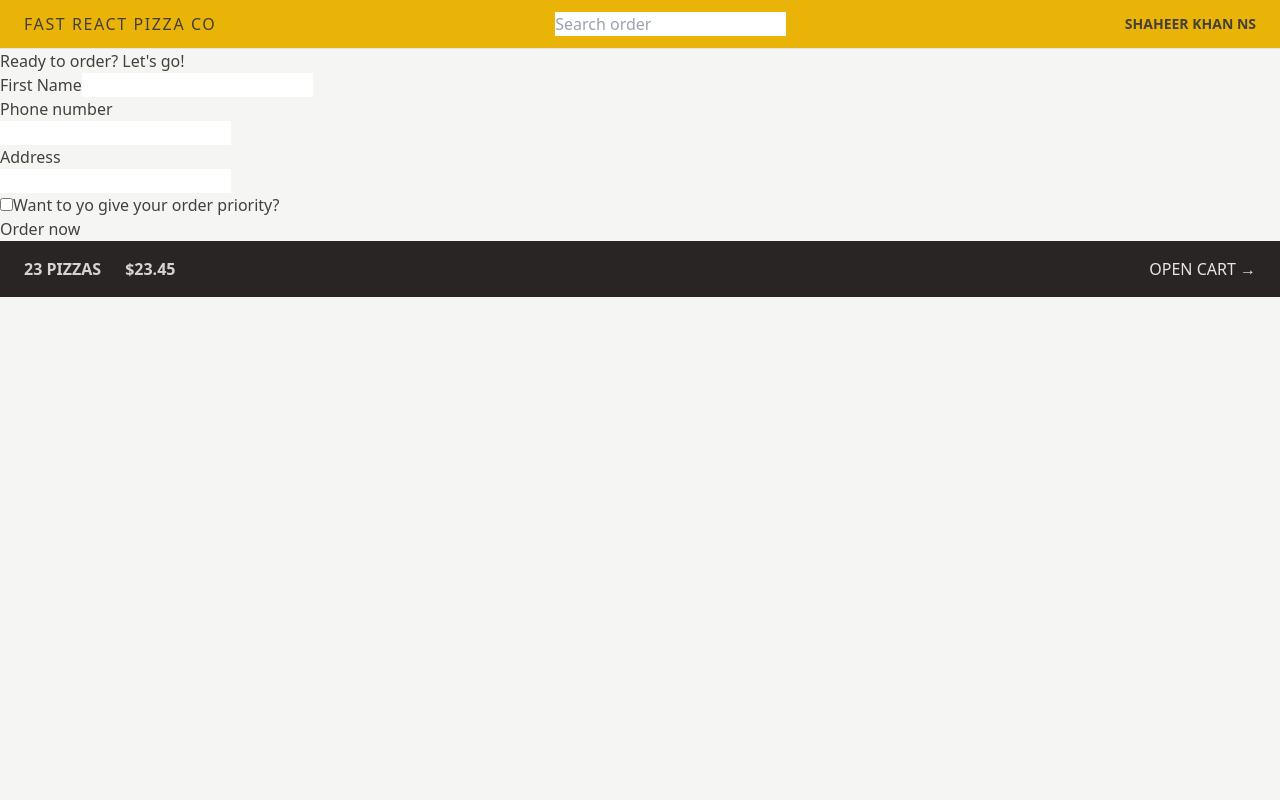
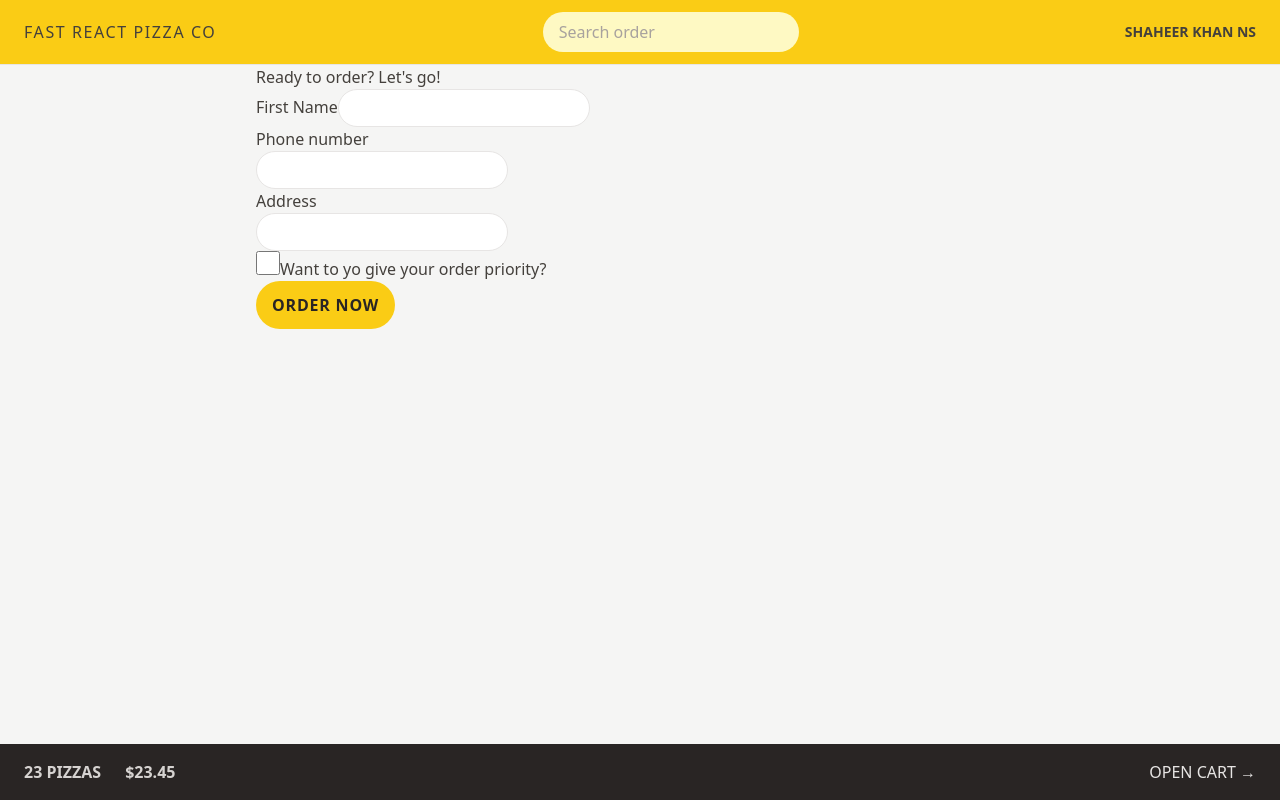
Before and after one commit to ShaheerKhanNS/fast-react-pizza, a React (Vite) app: page /order/new in a window 1280 px wide. Built offline with nearby package versions, Linux system fonts and the light colour scheme.

Commit message:
Added more styling

```diff
--- a/prettier.config.cjs
+++ /dev/null
@@ -1,4 +0,0 @@
-// prettier.config.js
-module.exports = {
-  plugins: [require("prettier-plugin-tailwindcss")],
-};
--- a/src/features/cart/Cart.jsx
+++ b/src/features/cart/Cart.jsx
@@ -29,7 +29,12 @@
 
   return (
     <div>
-      <Link to="/menu">&larr; Back to menu</Link>
+      <Link
+        to="/menu"
+        className="text-sm text-blue-500 hover:text-blue-600 hover:underline"
+      >
+        &larr; Back to menu
+      </Link>
 
       <h2>Your cart, %NAME%</h2>
 
--- a/src/features/order/CreateOrder.jsx
+++ b/src/features/order/CreateOrder.jsx
@@ -1,31 +1,32 @@
-import { useState } from "react";
-import { Form, redirect, useActionData, useNavigation } from "react-router-dom";
-import { createOrder } from "../../services/apiRestaurant";
+import { useState } from 'react';
+import { Form, redirect, useActionData, useNavigation } from 'react-router-dom';
+import { createOrder } from '../../services/apiRestaurant';
+import Button from '../../ui/Button';
 
 // https://uibakery.io/regex-library/phone-number
 const isValidPhone = (str) =>
   /^\+?\d{1,4}?[-.\s]?\(?\d{1,3}?\)?[-.\s]?\d{1,4}[-.\s]?\d{1,4}[-.\s]?\d{1,9}$/.test(
-    str
+    str,
   );
 
 const fakeCart = [
   {
     pizzaId: 12,
-    name: "Mediterranean",
+    name: 'Mediterranean',
     quantity: 2,
     unitPrice: 16,
     totalPrice: 32,
   },
   {
     pizzaId: 6,
-    name: "Vegetale",
+    name: 'Vegetale',
     quantity: 1,
     unitPrice: 13,
     totalPrice: 13,
   },
   {
     pizzaId: 11,
-    name: "Spinach and Mushroom",
+    name: 'Spinach and Mushroom',
     quantity: 1,
     unitPrice: 15,
     totalPrice: 15,
@@ -34,7 +35,7 @@
 
 function CreateOrder() {
   const navigation = useNavigation();
-  const isSubmitting = navigation.state === "submitting";
+  const isSubmitting = navigation.state === 'submitting';
 
   const formErrors = useActionData();
 
@@ -48,13 +49,13 @@
       <Form method="POST">
         <div>
           <label>First Name</label>
-          <input type="text" name="customer" required />
+          <input className="input" type="text" name="customer" required />
         </div>
 
         <div>
           <label>Phone number</label>
           <div>
-            <input type="tel" name="phone" required />
+            <input className="input" type="tel" name="phone" required />
           </div>
           {formErrors?.phone && <p>{formErrors.phone}</p>}
         </div>
@@ -62,12 +63,13 @@
         <div>
           <label>Address</label>
           <div>
-            <input type="text" name="address" required />
+            <input className="input" type="text" name="address" required />
           </div>
         </div>
 
         <div>
           <input
+            className="h-6 w-6 accent-yellow-400 focus:outline-none focus:ring"
             type="checkbox"
             name="priority"
             id="priority"
@@ -79,9 +81,9 @@
 
         <div>
           <input type="hidden" name="cart" value={JSON.stringify(cart)} />
-          <button disabled={isSubmitting}>
+          <Button disabled={isSubmitting}>
             {isSubmitting ? `Placing order` : `Order now`}
-          </button>
+          </Button>
         </div>
       </Form>
     </div>
@@ -95,13 +97,13 @@
   const order = {
     ...data,
     cart: JSON.parse(data.cart),
-    priority: data.priority === "on",
+    priority: data.priority === 'on',
   };
 
   const errors = {};
   if (!isValidPhone(order.phone))
     errors.phone =
-      "Please give us your correct phone number,we might need it to contact you.";
+      'Please give us your correct phone number,we might need it to contact you.';
   if (Object.keys(errors).length > 0) return errors;
 
   const newOrder = await createOrder(order);
--- a/src/features/order/SearchOrder.jsx
+++ b/src/features/order/SearchOrder.jsx
@@ -1,15 +1,15 @@
-import { useState } from "react";
-import { useNavigate } from "react-router-dom";
+import { useState } from 'react';
+import { useNavigate } from 'react-router-dom';
 
 function SearchOrder() {
-  const [query, setQuery] = useState("");
+  const [query, setQuery] = useState('');
   const navigate = useNavigate();
 
   function handleSubmit(e) {
     e.preventDefault();
     if (!query) return;
     navigate(`/order/${query}`);
-    setQuery("");
+    setQuery('');
   }
 
   return (
@@ -18,6 +18,7 @@
         placeholder="Search order"
         value={query}
         onChange={(e) => setQuery(e.target.value)}
+        className="rounded-full bg-yellow-100 px-4 py-2 transition-all duration-300 placeholder:text-stone-400 focus:w-72 focus:ring focus:ring-yellow-500 focus:ring-opacity-50 sm:w-64  sm:focus:outline-none"
       />
     </form>
   );
--- a/src/index.css
+++ b/src/index.css
@@ -2,11 +2,10 @@
 @tailwind components;
 @tailwind utilities;
 
-/* body {
-  font-family: system-ui, -apple-system, BlinkMacSystemFont, 'Segoe UI', Roboto,
-    Oxygen, Ubuntu, Cantarell, 'Open Sans', 'Helvetica Neue', sans-serif;
-  background-color: #f7f7f7;
-  color: #444;
+@layer components {
+  .input {
+    @apply rounded-full border border-stone-200 px-4 py-2 text-sm transition-all duration-300 placeholder:text-stone-400 focus:outline-none focus:ring md:px-6;
+  }
 }
 
 .layout {
@@ -14,29 +13,44 @@
   grid-template-rows: auto 1fr auto;
   gap: 32px;
   height: 100dvh;
-} */
+}
 
 /* https://dev.to/afif/i-made-100-css-loaders-for-your-next-project-4eje */
 .loader {
   width: 45px;
   aspect-ratio: 0.75;
   --c: no-repeat linear-gradient(#333 0 0);
-  background: var(--c) 0% 50%, var(--c) 50% 50%, var(--c) 100% 50%;
+  background:
+    var(--c) 0% 50%,
+    var(--c) 50% 50%,
+    var(--c) 100% 50%;
   background-size: 20% 50%;
   animation: loading 1s infinite linear;
 }
 
 @keyframes loading {
   20% {
-    background-position: 0% 0%, 50% 50%, 100% 50%;
+    background-position:
+      0% 0%,
+      50% 50%,
+      100% 50%;
   }
   40% {
-    background-position: 0% 100%, 50% 0%, 100% 50%;
+    background-position:
+      0% 100%,
+      50% 0%,
+      100% 50%;
   }
   60% {
-    background-position: 0% 50%, 50% 100%, 100% 0%;
+    background-position:
+      0% 50%,
+      50% 100%,
+      100% 0%;
   }
   80% {
-    background-position: 0% 50%, 50% 50%, 100% 100%;
+    background-position:
+      0% 50%,
+      50% 50%,
+      100% 100%;
   }
 }
--- a/src/ui/AppLayout.jsx
+++ b/src/ui/AppLayout.jsx
@@ -1,20 +1,22 @@
-import { Outlet, useNavigate, useNavigation } from "react-router-dom";
-import CartOverview from "../features/cart/CartOverview";
-import Header from "./Header";
-import Loader from "./Loader";
+import { Outlet, useNavigate, useNavigation } from 'react-router-dom';
+import CartOverview from '../features/cart/CartOverview';
+import Header from './Header';
+import Loader from './Loader';
 
 function AppLayout() {
   const navigation = useNavigation();
-  const isLoading = navigation.state === "loading";
+  const isLoading = navigation.state === 'loading';
 
   return (
-    <div className="layout">
+    <div className=" grid h-screen grid-rows-[auto_1fr_auto]">
       {isLoading && <Loader />}
 
       <Header />
-      <main>
-        <Outlet />
-      </main>
+      <div className="overflow-scroll">
+        <main className="mx-auto max-w-3xl">
+          <Outlet />
+        </main>
+      </div>
       <CartOverview />
     </div>
   );
--- /dev/null
+++ b/src/ui/Button.jsx
@@ -0,0 +1,12 @@
+function Button({ children, disabled }) {
+  return (
+    <button
+      disabled={disabled}
+      className="inline-block rounded-full bg-yellow-400 px-4 py-3 font-semibold uppercase tracking-wider text-stone-800 transition-colors duration-300 hover:bg-yellow-300 focus:bg-yellow-300 focus:outline-none focus:ring focus:ring-yellow-300 focus:ring-offset-2 disabled:cursor-not-allowed"
+    >
+      {children}
+    </button>
+  );
+}
+
+export default Button;
--- a/src/ui/Header.jsx
+++ b/src/ui/Header.jsx
@@ -1,10 +1,10 @@
-import { Link } from "react-router-dom";
-import SearchOrder from "../features/order/SearchOrder";
-import Username from "../features/user/Username";
+import { Link } from 'react-router-dom';
+import SearchOrder from '../features/order/SearchOrder';
+import Username from '../features/user/Username';
 
 function Header() {
   return (
-    <header className="flex items-center justify-between border-b border-stone-200 bg-yellow-500 px-4 py-3 uppercase sm:px-6">
+    <header className="flex items-center justify-between border-b border-stone-200 bg-yellow-400 px-4 py-3 uppercase sm:px-6">
       <Link to="/" className="tracking-widest">
         Fast React Pizza Co
       </Link>
```
Also changed, not shown: 1 other file (tests, documents, lock files or other folders).
